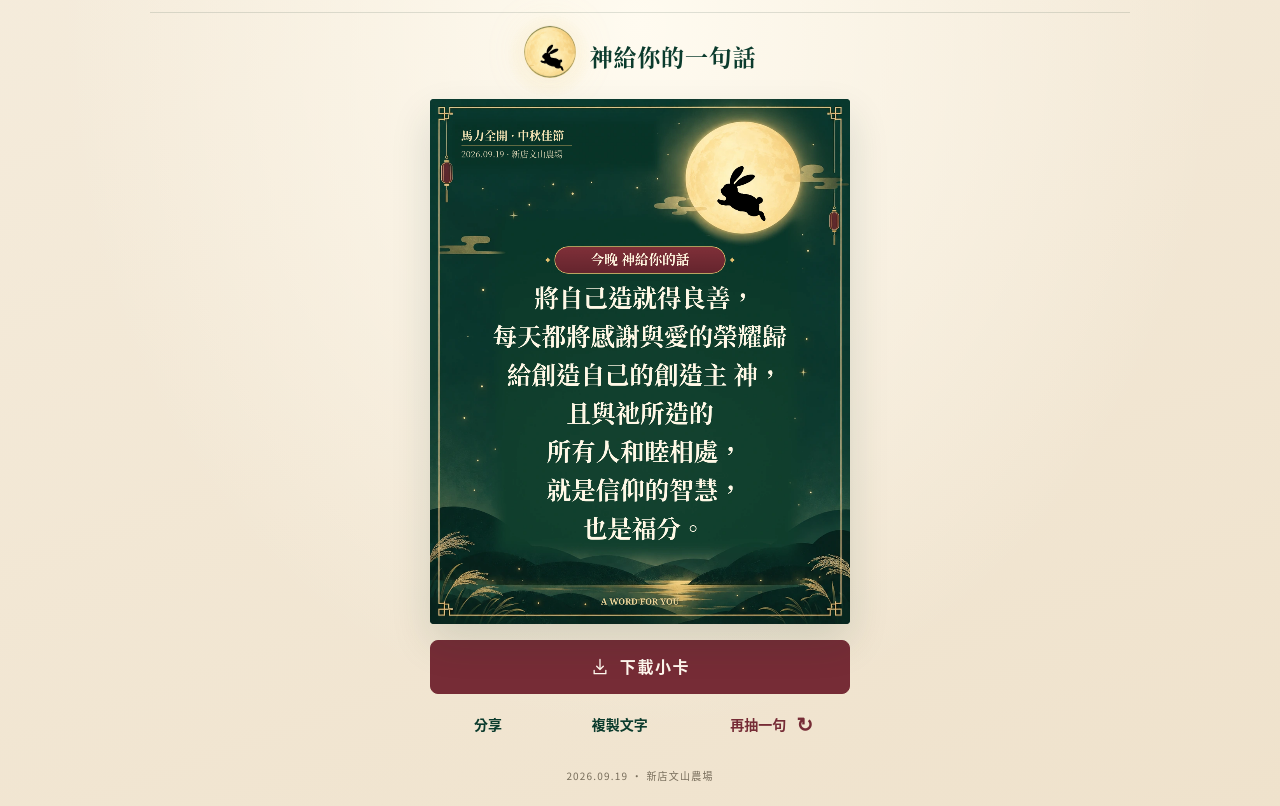
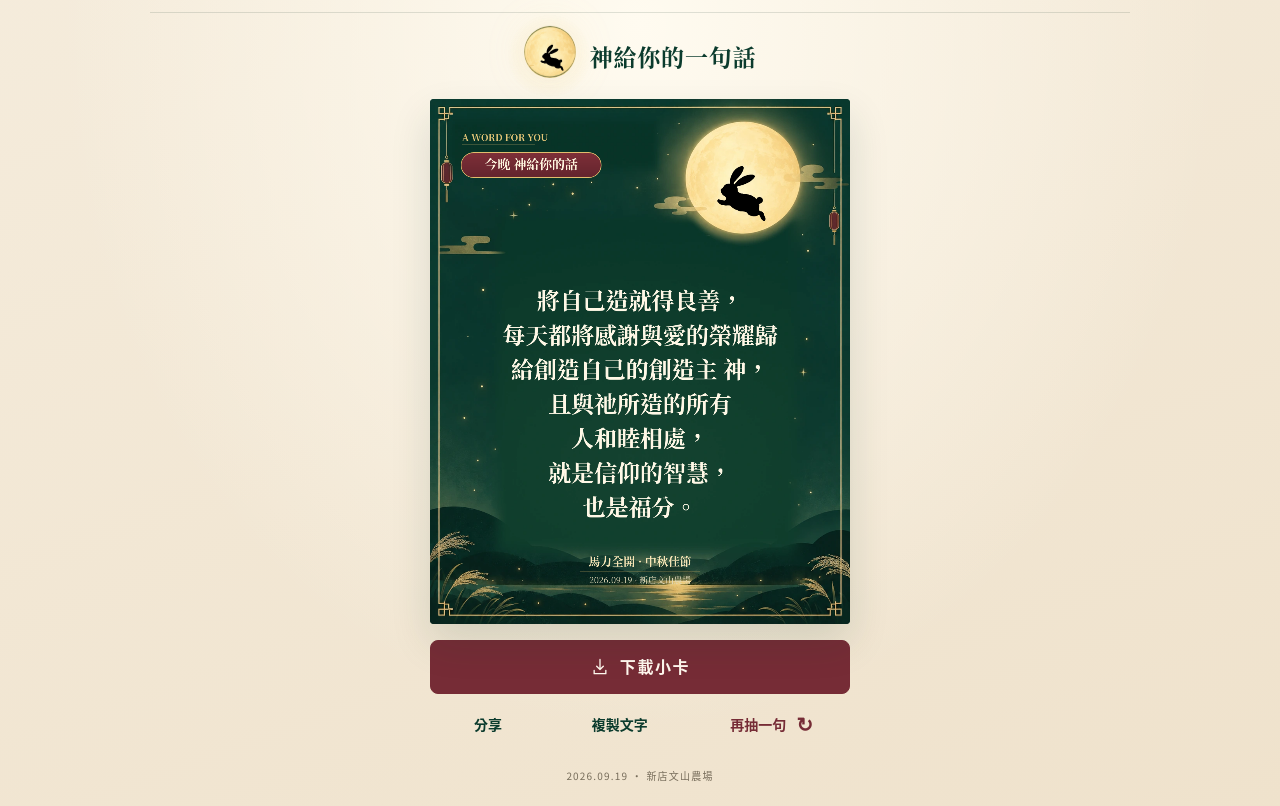
Before and after one commit to jaras0209/LW_Moon_-motto, a plain HTML site: page index.html in a window 1280 px wide. Both pictures are taken after a click on the button "抽一句話". Shown: the part 63-869 px from the top of the page. Drawn offline with Linux system fonts and the light colour scheme.

Commit message:
Update card layout and font strategy: 左上標題與字型優化

```diff
--- a/app.js
+++ b/app.js
@@ -64,6 +64,24 @@
     };
   }
 
+  async function waitForFonts() {
+    if (!document.fonts?.ready) return;
+    try {
+      await Promise.race([
+        Promise.all([
+          document.fonts.load('600 72px "Noto Serif TC"'),
+          document.fonts.load('700 36px "Noto Serif TC"'),
+          document.fonts.load('500 24px "Noto Serif TC"'),
+          document.fonts.load('500 20px "Noto Sans TC"')
+        ]),
+        new Promise((resolve) => setTimeout(resolve, 3000))
+      ]);
+      await Promise.race([document.fonts.ready, new Promise((resolve) => setTimeout(resolve, 3000))]);
+    } catch (error) {
+      console.warn('Font loading timed out; using available fonts.', error);
+    }
+  }
+
   async function loadData() {
     $('#drawBtn').disabled = true;
     $('#moonButton').disabled = true;
@@ -84,6 +102,7 @@
       proverbs = source.map(normalizeItem).filter((item) => item && item.enabled && item.text);
       if (!proverbs.length) throw new Error('No enabled messages');
       await renderer.ready;
+      await waitForFonts();
       $('#drawBtn').disabled = false;
       $('#moonButton').disabled = false;
       $('#loadState').hidden = true;
--- a/card-renderer.js
+++ b/card-renderer.js
@@ -1,13 +1,12 @@
-/* Golden Moon clean centered edition (2026-09-17).
- * Same approved illustration + live, ink-centered text; never a baked quote.
- * No inter-line ornaments. Preserve the existing baseline pitch and text area.
+/* Golden Moon card renderer. Same-origin artwork + live text, never a baked quote.
  * No libraries, remote render services, or bundled font files are required.
  */
 (() => {
   'use strict';
   const WIDTH = 1080, HEIGHT = 1350;
-  const SERIF = '"Noto Serif TC","Noto Serif CJK TC","Songti TC","PMingLiU",serif';
-  const SANS = '"Noto Sans TC","Noto Sans CJK TC","PingFang TC","Microsoft JhengHei",sans-serif';
+  // Prioritise Traditional Chinese fonts with stable CJK punctuation metrics.
+  const SERIF = '"Noto Serif TC","Source Han Serif TC","Noto Serif CJK TC","Songti TC","PMingLiU",serif';
+  const SANS = '"Noto Sans TC","Source Han Sans TC","Noto Sans CJK TC","PingFang TC","Microsoft JhengHei",sans-serif';
   const CLOSE = new Set(Array.from('\u3001\u3002\uff0c\uff01\uff1f\uff1b\uff1a\u300d\u300f\uff09\u3011\u300b\u2026,.!?;:)]}\u201d\u2019'));
   const OPEN = new Set(Array.from('\u300c\u300e\uff08\u3010\u300a([\u201c\u2018'));
   const squash = (text) => text.replace(/\s+/gu, '');
@@ -16,7 +15,7 @@
   try {
     words = new Intl.Segmenter('zh-Hant', { granularity: 'word' });
     graphemes = new Intl.Segmenter('zh-Hant', { granularity: 'grapheme' });
-  } catch { /* The fallback still preserves all characters. */ }
+  } catch {}
   const chars = (text) => graphemes ? [...graphemes.segment(text)].map((s) => s.segment) : Array.from(text);
 
   function tokens(text) {
@@ -35,8 +34,6 @@
     return result;
   }
 
-  // Balanced word wrapping. First prefer lexical boundaries, then break only
-  // a token that is itself wider than the safe area. Never drop punctuation.
   function wrapBalanced(context, phrase, width) {
     let parts = tokens(phrase.trim());
     parts = parts.flatMap((part) => {
@@ -75,82 +72,33 @@
 
   function requestedPhrases(item) {
     if (Array.isArray(item.lines) && item.lines.length && item.lines.every((line) => typeof line === 'string' && line.trim())) {
-      // A layout hint cannot silently replace the actual message.
       if (squash(item.lines.join('')) === squash(item.text)) return item.lines.map((line) => line.trim());
       console.warn('Ignored mismatching lines for item', item.id || '');
     }
     if (/\n/.test(item.text)) return item.text.replace(/\r\n?/g, '\n').split('\n').map((p) => p.trim()).filter(Boolean);
-    // Phrase breaks, not character-per-line vertical writing.
     const result = item.text.match(/[^\u3002\uff01\uff1f\uff1b\uff0c!?;\n]+[\u3002\uff01\uff1f\uff1b\uff0c!?;]*[\u300d\u300f\uff09\u3011\u300b\u201d\u2019]*|[\u3002\uff01\uff1f\uff1b\uff0c!?;]+/gu);
     return (result || [item.text]).map((p) => p.trim()).filter(Boolean);
   }
 
-  // A single design grid is shared by the screen canvas and its PNG export.
-  // The text area is below the red title plaque and above the lake foreground.
-  const DESIGN = Object.freeze({
-    width: WIDTH, height: HEIGHT,
-    textLeft: 115, textRight: 965, textTop: 480, textBottom: 1136,
-    centerX: WIDTH / 2, centerY: (480 + 1136) / 2
-  });
-
   function layout(context, item, options = {}) {
-    if (!item || typeof item.text !== 'string' || !item.text.trim()) {
-      throw new Error('A non-empty message is required');
+    const width = clamp(options.textWidth, 620, 830, 790);
+    const top = 487, bottom = 1090, available = bottom - top;
+    const max = clamp(options.maxFontSize, 42, 82, 72);
+    const min = clamp(options.minFontSize, 18, 36, 24);
+    const phrases = requestedPhrases(item);
+    for (let size = max; size >= min; size--) {
+      context.font = `600 ${size}px ${SERIF}`;
+      const lines = phrases.flatMap((phrase) => wrapBalanced(context, phrase, width));
+      const metrics = context.measureText('\u795eMg');
+      const ascent = metrics.actualBoundingBoxAscent || size * .9;
+      const descent = Math.max(metrics.actualBoundingBoxDescent || size * .18, size * .14);
+      const lineHeight = size * 1.50;
+      const height = ascent + descent + (lines.length - 1) * lineHeight;
+      if (height <= available) {
+        const start = top + (available - height) / 2 + ascent;
+        return { lines, size, lineHeight, start, width, top, bottom, ascent, descent };
+      }
     }
-    const width = clamp(options.textWidth, 620, 850, 790);
-    const top = DESIGN.textTop, bottom = DESIGN.textBottom;
-    const max = Math.round(clamp(options.maxFontSize, 42, 82, 72));
-    const min = Math.round(clamp(options.minFontSize, 18, 36, 24));
-    const phrases = requestedPhrases(item);
-    context.save();
-    try {
-      // Explicit alignment prevents a brand/header draw or a previous draw from
-      // leaking left alignment into measurement of the message.
-      context.textAlign = 'center';
-      context.textBaseline = 'alphabetic';
-      context.direction = 'ltr';
-      for (let size = max; size >= min; size--) {
-        context.font = `600 ${size}px ${SERIF}`;
-        const lines = phrases.flatMap((phrase) => wrapBalanced(context, phrase, width));
-        // Keep the exact pitch used by the preceding release, independently of
-        // decoration. In particular, removing rules must NOT change 1.57 to
-        // 1.48 and pull the lines closer together. An older showDividers=false
-        // config keeps its existing compact pitch, but never paints dividers.
-        const legacyLoosePitch = options.showDividers !== false && lines.length > 1 && lines.length <= 8 && size >= 38;
-        const lineHeight = size * (legacyLoosePitch ? 1.57 : 1.48);
-        const metrics = lines.map((text, index) => {
-          const m = context.measureText(text);
-          const finite = (value, fallback) => Number.isFinite(value) ? value : fallback;
-          return {
-            text, offset: index * lineHeight,
-            ascent: finite(m.actualBoundingBoxAscent, size * .90),
-            descent: finite(m.actualBoundingBoxDescent, size * .14),
-            inkLeft: finite(m.actualBoundingBoxLeft, m.width / 2),
-            inkRight: finite(m.actualBoundingBoxRight, m.width / 2)
-          };
-        });
-        const inkTop = Math.min(...metrics.map((m) => m.offset - m.ascent));
-        const inkBottom = Math.max(...metrics.map((m) => m.offset + m.descent));
-        const height = inkBottom - inkTop;
-        if (height > bottom - top) continue;
-        const start = DESIGN.centerY - (inkTop + inkBottom) / 2;
-        const rows = metrics.map((m) => {
-          // Full-width punctuation and serif side bearings have uneven blank
-          // space. Center the actual painted ink, not merely the advance width.
-          const x = DESIGN.centerX + (m.inkLeft - m.inkRight) / 2;
-          const y = start + m.offset;
-          return { text: m.text, x, y, left: x - m.inkLeft, right: x + m.inkRight,
-            top: y - m.ascent, bottom: y + m.descent };
-        });
-        if (rows.some((r) => r.left < DESIGN.textLeft || r.right > DESIGN.textRight)) continue;
-        return {
-          lines, rows, size, lineHeight, start, width, top, bottom, height,
-          centerX: DESIGN.centerX, centerY: DESIGN.centerY, align: 'center',
-          ascent: Math.max(...metrics.map((m) => m.ascent)),
-          descent: Math.max(...metrics.map((m) => m.descent)), dividers: false
-        };
-      }
-    } finally { context.restore(); }
     throw new Error('Message exceeds the card safe area; use shorter content or fewer manual breaks');
   }
 
@@ -170,25 +118,19 @@
     });
   }
 
-  function diamond(context, x, y, radius = 9) {
-    context.beginPath(); context.moveTo(x, y - radius);
-    context.quadraticCurveTo(x + radius * .28, y - radius * .28, x + radius, y);
-    context.quadraticCurveTo(x + radius * .28, y + radius * .28, x, y + radius);
-    context.quadraticCurveTo(x - radius * .28, y + radius * .28, x - radius, y);
-    context.quadraticCurveTo(x - radius * .28, y - radius * .28, x, y - radius);
-    context.fill();
-  }
   function rounded(context, x, y, w, h, r) {
     context.beginPath(); context.moveTo(x+r,y);
     context.arcTo(x+w,y,x+w,y+h,r); context.arcTo(x+w,y+h,x,y+h,r);
     context.arcTo(x,y+h,x,y,r); context.arcTo(x,y,x+w,y,r); context.closePath();
   }
+
   function single(context, text, size, maxWidth, family = SERIF, weight = 600) {
     while (size > 12) {
       context.font = `${weight} ${size}px ${family}`;
-      if (context.measureText(text).width <= maxWidth) return;
+      if (context.measureText(text).width <= maxWidth) return size;
       size--;
     }
+    return size;
   }
 
   function fallbackArt(context) {
@@ -217,63 +159,83 @@
     const context = canvas.getContext('2d');
     if (!context) throw new Error('Canvas 2D is not supported');
     let artwork = null;
-    const assetUrl = new URL('./assets/card-background.webp?v=centered-reference-2', document.baseURI);
+    const assetUrl = new URL('./assets/card-background.webp', document.baseURI);
     const ready = loadImage(assetUrl.href).then((value) => {
       artwork = value;
       if (!value) console.warn('Card background unavailable; using local vector fallback.');
       return Boolean(value);
     });
+
     function render(item) {
-      // Layout first: invalid content does not erase the previous successful card.
       const fitted = layout(context,item,config.card || {});
       context.save();
       context.setTransform(1,0,0,1,0,0); context.globalAlpha=1;
       context.clearRect(0,0,WIDTH,HEIGHT);
       if (artwork) context.drawImage(artwork,0,0,WIDTH,HEIGHT); else fallbackArt(context);
-      context.save();context.translate(736,170);context.scale(129/rabbit.width,146/rabbit.height);
-      context.fillStyle=config.rabbitTone==='white'?'#ffffff':'#000000';context.fill(rabbit.path);context.restore();
-      context.fillStyle='#f6e5b6';context.textAlign='left';context.textBaseline='alphabetic';
-      const brand=String(config.brand || '\u99ac\u529b\u5168\u958b \u00b7 \u4e2d\u79cb\u4f73\u7bc0');
-      single(context,brand,30,492);context.fillText(brand,80,105);
-      context.strokeStyle='#c8aa64';context.lineWidth=1;context.beginPath();context.moveTo(81,119);context.lineTo(365,119);context.stroke();
+
+      // Rabbit in the moon.
+      context.save();
+      context.translate(736,170);
+      context.scale(129/rabbit.width,146/rabbit.height);
+      context.fillStyle=config.rabbitTone==='white'?'#ffffff':'#000000';
+      context.fill(rabbit.path);
+      context.restore();
+
+      const brand=String(config.brand || '馬力全開 · 中秋佳節');
+      const event=String(config.eventLine || '2026.09.19 · 新店文山農場');
+      const label=String(config.cardTitle || '今晚 神給你的話');
+
+      // Top-left hierarchy: phrase descriptor first, then the card's main label.
+      context.textBaseline='alphabetic';
+      context.textAlign='left';
+      context.fillStyle='#e2c477';
+      single(context,'A WORD FOR YOU',24,280,SERIF,700);
+      context.fillText('A WORD FOR YOU',82,108);
+      context.strokeStyle='#d7b772';
+      context.lineWidth=1.15;
+      context.beginPath();
+      context.moveTo(82,118); context.lineTo(270,118);
+      context.stroke();
+
+      const red=context.createLinearGradient(0,134,0,198);
+      red.addColorStop(0,'#803039'); red.addColorStop(1,'#65252e');
+      rounded(context,80,138,360,64,32);
+      context.fillStyle=red; context.fill();
+      context.strokeStyle='#e2bd6d'; context.lineWidth=1.8; context.stroke();
+      context.textAlign='center';
+      context.fillStyle='#fff6df';
+      single(context,label,33,312,SERIF,700);
+      context.fillText(label,260,180);
+
+      // Main centered message block.
+      context.font=`600 ${fitted.size}px ${SERIF}`;
+      context.fillStyle='#fff8e6';
+      context.textAlign='center';
+      context.textBaseline='alphabetic';
+      fitted.lines.forEach((line,index)=>{
+        const baseline=fitted.start+index*fitted.lineHeight;
+        context.fillText(line,540,baseline);
+      });
+
+      // Bottom centered event identity; supportive, not competing with the message.
+      context.textAlign='center';
+      context.fillStyle='#f6e5b6';
+      single(context,brand,30,620,SERIF,700);
+      context.fillText(brand,540,1200);
+      context.strokeStyle='#c8aa64';
+      context.lineWidth=1;
+      context.beginPath();
+      context.moveTo(385,1214); context.lineTo(695,1214);
+      context.stroke();
       context.fillStyle='#ded7b7';
-      const event=String(config.eventLine || '2026.09.19 \u00b7 \u65b0\u5e97\u6587\u5c71\u8fb2\u5834');
-      single(context,event,22,475,SERIF,500);context.fillText(event,80,150);
-      context.textAlign='center';
-      const red=context.createLinearGradient(0,380,0,446);red.addColorStop(0,'#803039');red.addColorStop(1,'#65252e');
-      rounded(context,321,380,438,68,34);context.fillStyle=red;context.fill();
-      context.strokeStyle='#e2bd6d';context.lineWidth=1.8;context.stroke();
-      context.fillStyle='#e6c16f';diamond(context,303,414,7);diamond(context,777,414,7);
-      const label=String(config.cardTitle || '\u4eca\u665a \u795e\u7d66\u4f60\u7684\u8a71');
-      context.fillStyle='#fff6df';single(context,label,35,394);context.fillText(label,540,426);
+      single(context,event,22,580,SERIF,500);
+      context.fillText(event,540,1245);
 
-      context.font=`600 ${fitted.size}px ${SERIF}`;
-      context.fillStyle='#fff8e6';context.direction='ltr';
-      context.textAlign='center';context.textBaseline='alphabetic';
-      // Body rows keep their measured ink centers and their original baselines.
-      // No rules, diamonds, dots, or other ornaments are painted in the gaps.
-      for (const row of fitted.rows) {
-        context.fillText(row.text,row.x,row.y);
-      }
-
-      // The English caption lives below the reading area, inside the gold frame.
-      // It does not consume any body space or change the established line pitch.
-      context.save();
-      context.font=`600 22px Georgia,${SERIF}`;
-      context.fillStyle='#ecd59a';
-      context.shadowColor='rgba(3, 28, 22, 0.85)';
-      context.shadowBlur=4;
-      const caption='A WORD FOR YOU';
-      const captionMetrics=context.measureText(caption);
-      const captionLeft=Number.isFinite(captionMetrics.actualBoundingBoxLeft) ? captionMetrics.actualBoundingBoxLeft : captionMetrics.width/2;
-      const captionRight=Number.isFinite(captionMetrics.actualBoundingBoxRight) ? captionMetrics.actualBoundingBoxRight : captionMetrics.width/2;
-      context.fillText(caption,DESIGN.centerX+(captionLeft-captionRight)/2,1300);
-      context.restore();
-      // No blessing sentence, citation, reference, category, ID, or guide line.
       context.restore();
       return fitted;
     }
     return {ready,render};
   }
-  window.MoonCardRenderer=Object.freeze({create,layout,wrapBalanced,design:DESIGN,version:'clean-centered-3'});
+
+  window.MoonCardRenderer=Object.freeze({create,layout,wrapBalanced});
 })();
--- a/index.html
+++ b/index.html
@@ -12,11 +12,11 @@
   <link rel="preconnect" href="https://fonts.googleapis.com">
   <link rel="preconnect" href="https://fonts.gstatic.com" crossorigin>
   <link href="https://fonts.googleapis.com/css2?family=Noto+Serif+TC:wght@500;600;700;900&family=Noto+Sans+TC:wght@400;500;700&display=swap" rel="stylesheet">
-  <link rel="preload" href="assets/card-background.webp?v=centered-reference-2" as="image">
-  <link rel="stylesheet" href="style.css?v=centered-reference-2">
-  <script src="config.js?v=centered-reference-2" defer></script>
-  <script src="card-renderer.js?v=clean-centered-3" defer></script>
-  <script src="app.js?v=centered-reference-2" defer></script>
+  <link rel="preload" href="assets/card-background.webp" as="image">
+  <link rel="stylesheet" href="style.css?v=golden-moon-2">
+  <script src="config.js?v=golden-moon-2" defer></script>
+  <script src="card-renderer.js?v=golden-moon-2" defer></script>
+  <script src="app.js?v=golden-moon-2" defer></script>
 </head>
 <body>
   <div class="page-shell">
--- a/style.css
+++ b/style.css
@@ -2,8 +2,8 @@
   --paper: #f3ead8; --ink: #173b30; --green: #0b3b2d;
   --wine: #762c36; --wine-dark: #5d202b; --gold: #d7b772;
   --muted: #776d5b; --line: #27433225; --rabbit: #000;
-  --serif: "Noto Serif TC","Noto Serif CJK TC","Songti TC","PMingLiU",serif;
-  --sans: "Noto Sans TC","Noto Sans CJK TC","PingFang TC","Microsoft JhengHei",sans-serif;
+  --serif: "Noto Serif TC","Source Han Serif TC","Noto Serif CJK TC","Songti TC","PMingLiU",serif;
+  --sans: "Noto Sans TC","Source Han Sans TC","Noto Sans CJK TC","PingFang TC","Microsoft JhengHei",sans-serif;
 }
 * { box-sizing: border-box; }
 [hidden] { display: none !important; }
@@ -79,8 +79,8 @@ h1 { margin: 0; color: #fff2cf; font: 600 clamp(28px,5vw,44px)/1.5 var(--serif);
 .text-button { display: inline-flex; align-items: center; justify-content: center; min-height: 44px; border: 0; background: transparent; color: inherit; font-weight: 700; text-decoration: underline; text-underline-offset: 5px; }
 .result-panel { width: min(100%,420px); margin: 0 auto; }
 .result-panel.is-fresh .result-stage { animation: cardRise .35s ease both; }
-.result-stage { width: 100%; margin-inline: auto; box-shadow: 0 18px 40px #16372c24; border-radius: 4px; overflow: hidden; }
-.result-stage canvas { display: block; margin-inline: auto; max-width: 100%; width: 100%; height: auto; background: var(--green); }
+.result-stage { box-shadow: 0 18px 40px #16372c24; border-radius: 4px; overflow: hidden; }
+.result-stage canvas { display: block; width: 100%; height: auto; background: var(--green); }
 .result-actions { margin-top: 16px; }
 .action { min-height: 48px; display: inline-flex; align-items: center; justify-content: center; gap: 10px; border: 1px solid transparent; border-radius: 8px; background: transparent; color: var(--green); padding: 9px 10px; font-size: 14px; font-weight: 700; transition: background .16s,transform .16s; }
 .action:disabled { opacity: .5; }
@@ -154,6 +154,3 @@ h1 { margin: 0; color: #fff2cf; font: 600 clamp(28px,5vw,44px)/1.5 var(--serif);
   *,*::before,*::after { animation: none !important; transition: none !important; scroll-behavior: auto !important; }
   .moon-rabbit.show { opacity: 1; transform: none; }
 }
-
-/* Centered reference edition: canvas paints its own centered text.
-   CSS text-align alone cannot change pixels in an exported PNG. */
```
Also changed, not shown: 1 other file.
